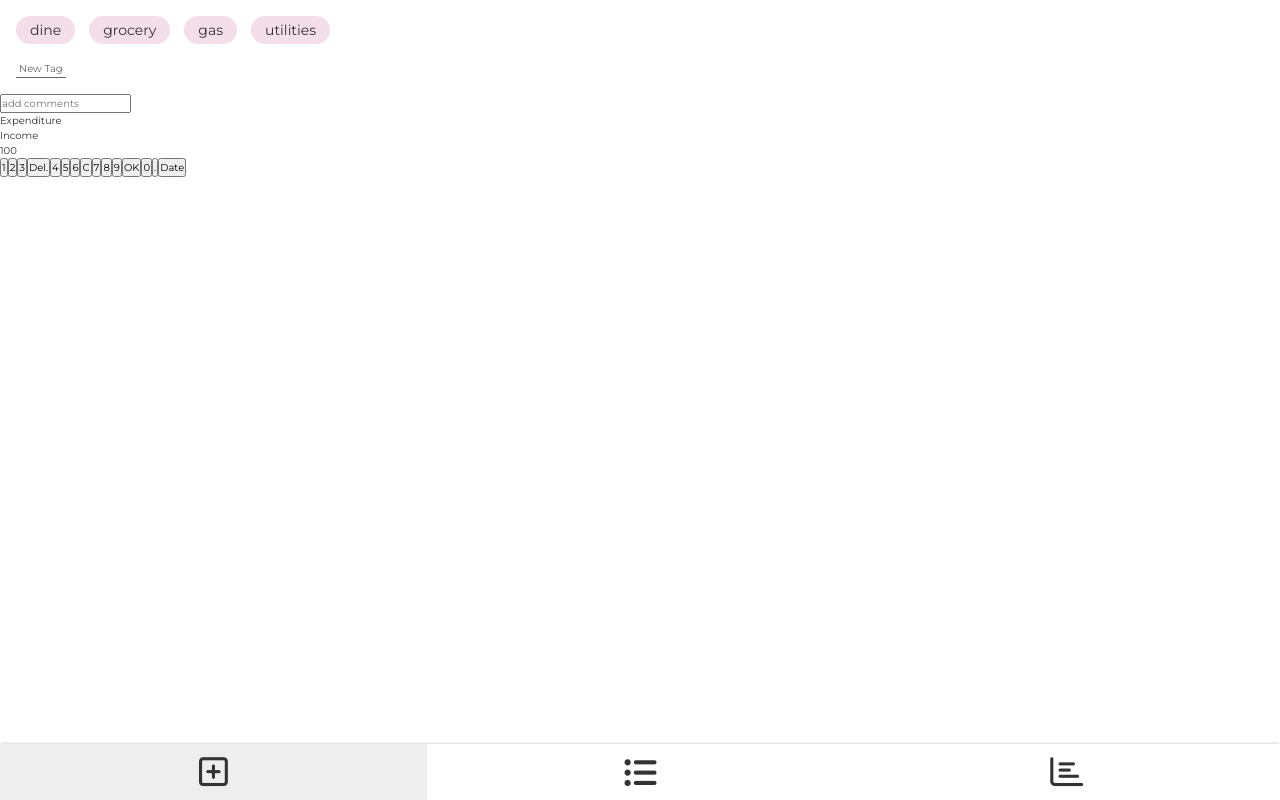
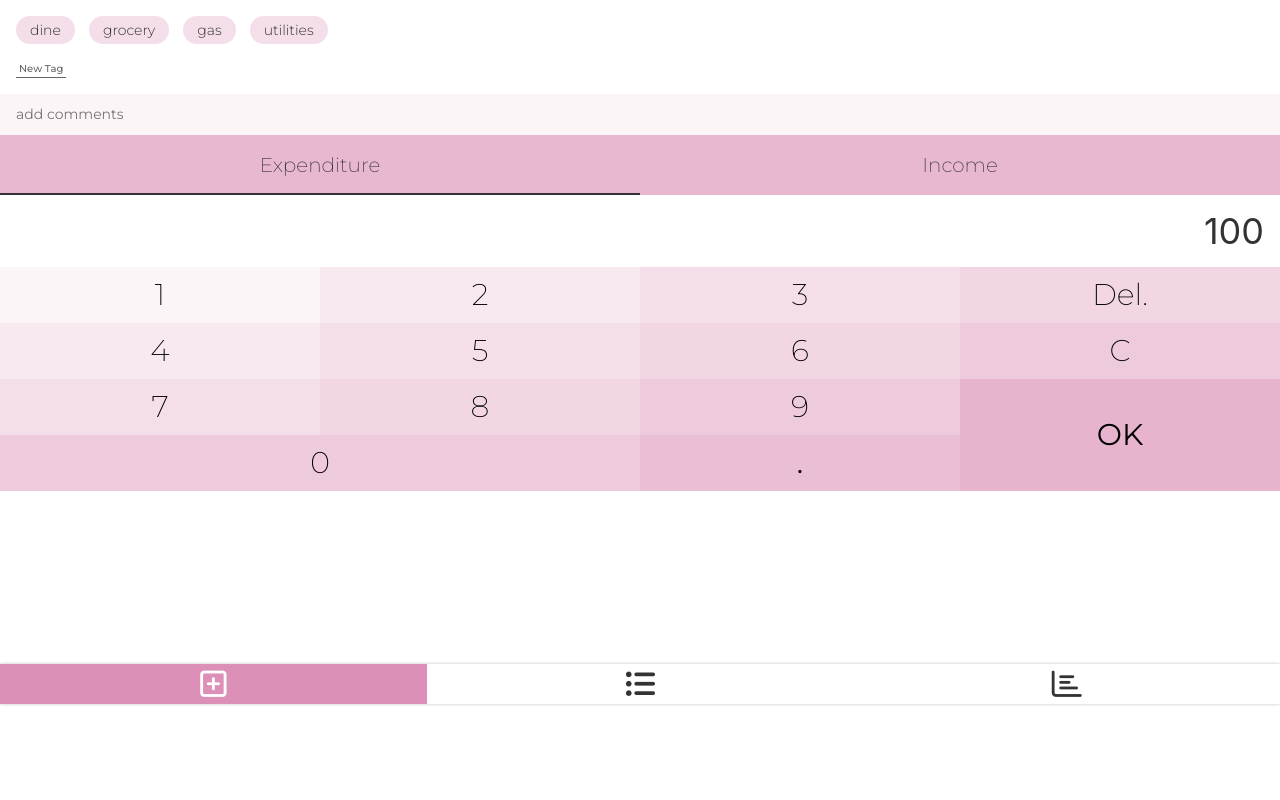
Before and after one commit to lavaboy1738/xpensity-vue, a Vue app: page /#/money in a window 1280 px wide. Built offline with nearby package versions, Linux system fonts and the light colour scheme.

Commit message:
styling the buttons and display number

```diff
--- a/public/index.html
+++ b/public/index.html
@@ -6,7 +6,7 @@
     <meta name="viewport" content="width=device-width,initial-scale=1,minimum-scale=1,maximum-scale=1,user-scalable=no,viewport-fit=cover">
     <link rel="icon" href="<%= BASE_URL %>favicon.ico">
     <title>Xpensity - Secure the bag</title>
-    <link href="https://fonts.googleapis.com/css2?family=Montserrat&display=swap" rel="stylesheet">
+    <link href="https://fonts.googleapis.com/css2?family=Montserrat:wght@200;300;400;500&display=swap" rel="stylesheet">
   </head>
   <body>
     <div id="app"></div>
--- a/src/assets/style/helper.scss
+++ b/src/assets/style/helper.scss
@@ -1,3 +1,21 @@
 $primary-font: 'Montserrat', sans-serif;
 $primary-color: #e8b7d0;
 $secondary-color: #333333;
+$shadow-color: rgba(0,0,0,0.25);
+
+%clearfix{
+    &::after{
+        content: "";
+        display: block;
+        clear:both;
+    }
+}
+
+%shadow{
+    box-shadow: 0 0 3px $shadow-color;
+}
+
+%inwardShadow {
+    box-shadow: inset 0 -5px 5px -5px $shadow-color
+    inset 0 5px 5px -5px $shadow-color;
+}
--- a/src/components/Nav.vue
+++ b/src/components/Nav.vue
@@ -1,8 +1,8 @@
 <template>
     <div class="nav">
-      <router-link to="/money" class="item" active-class="selected" ><i class="far fa-plus-square"></i></router-link>
-      <router-link to="/tags" class="item" active-class="selected" ><i class="fas fa-list-ul"></i></router-link>
-      <router-link to="/stats" class="item" active-class="selected" ><i class="far fa-chart-bar"></i></router-link>
+        <router-link to="/money" class="item" active-class="selected"><i class="far fa-plus-square"></i></router-link>
+        <router-link to="/tags" class="item" active-class="selected"><i class="fas fa-list-ul"></i></router-link>
+        <router-link to="/stats" class="item" active-class="selected"><i class="far fa-chart-bar"></i></router-link>
     </div>
 </template>
 
@@ -13,23 +13,33 @@
 </script>
 
 <style lang="scss" scoped>
-.nav{
-    display: flex;
-    box-shadow: 0 0 3px rgba(0,0,0,0.25);
-    .item{
-        width: 33.33333%;
+    @import "~@/assets/style/helper.scss";
+
+    .nav {
         display: flex;
-        justify-content: center;
-        align-items: center;
-        height: 5.6em;
+        @extend %shadow;
 
-        &.selected{
-            background-color: #eeeeee
+        .item {
+            width: 33.33333%;
+            display: flex;
+            justify-content: center;
+            align-items: center;
+            height: 4em;
+
+            &.selected {
+                background-color: darken($primary-color, 10%);
+
+                .fas,
+                .far {
+                    color: white;
+                }
+            }
+
+            .fas,
+            .far {
+                font-size: 3em;
+                color: #333333;
+            }
         }
     }
-}
-.fas, .far{
-    font-size: 3.3em;
-    color: #333333;
-}
 </style>
--- a/src/components/layout.vue
+++ b/src/components/layout.vue
@@ -1,5 +1,5 @@
 <template>
-    <div class="nav-wrapper">
+    <div class="layout-wrapper">
         <div class="content">
             <slot/>
         </div>
@@ -16,15 +16,13 @@ export default {
 </script>
 
 <style lang="scss" scoped>
-.nav-wrapper{
-    // border: 5px solid red;
+.layout-wrapper{
     display: flex;
     flex-direction: column;
-    height: 100vh;
+    height: 88vh;
 }
 
 .content{
-    // border: 5px solid blue;
     overflow: auto;
     flex-grow: 1;
 }
--- a/src/views/Money.vue
+++ b/src/views/Money.vue
@@ -1,6 +1,7 @@
 <template>
     <div>
         <layout>
+            <div class="wrapper">
                 <div class="tags">
                     <ul class="current-tags">
                         <li class="tag">dine</li>
@@ -17,7 +18,7 @@
                 </div>
                 <div class="types">
                     <ul>
-                    <li class="type">Expenditure</li>
+                        <li class="type selected">Expenditure</li>
                         <li class="type">Income</li>
                     </ul>
                 </div>
@@ -35,10 +36,10 @@
                         <button class="numpad-button">7</button>
                         <button class="numpad-button">8</button>
                         <button class="numpad-button">9</button>
-                    <button class="numpad-button">OK</button>
-                    <button class="numpad-button">0</button>
-                    <button class="numpad-button">.</button>
-                    <button class="numpad-button">Date</button>
+                        <button class="numpad-button ok">OK</button>
+                        <button class="numpad-button zero">0</button>
+                        <button class="numpad-button dot">.</button>
+                    </div>
                 </div>
             </div>
         </layout>
@@ -48,20 +49,32 @@
 <script>
     import Layout from "../components/layout.vue";
     export default {
-        name:"Money",
-        components: {Layout}
+        name: "Money",
+        components: {
+            Layout
+        }
     }
 </script>
 
 <style lang="scss" scoped>
     @import "~@/assets/style/helper.scss";
-    .tags{
+
+    .wrapper {
+        display: flex;
+        flex-direction: column;
+        flex-wrap: wrap;
+    }
+
+    .tags {
         padding: 1.6em;
-        .current-tags{
+        height: 100%;
+
+        .current-tags {
             font-size: 1.4em;
+            font-weight: 300;
             display: flex;
 
-            .tag{
+            .tag {
                 height: 2em;
                 line-height: 2em;
                 padding-left: 1em;
@@ -71,10 +84,12 @@
                 margin-right: 1em;
             }
         }
-        .new-tag{
+
+        .new-tag {
             padding-top: 1.6em;
 
-            button{
+            button {
+                font-weight: 500;
                 opacity: 0.6;
                 background: transparent;
                 border: none;
@@ -83,4 +98,123 @@
             }
         }
     }
+
+    .comments {
+        padding: 0 1.6em;
+        background-color: lighten($primary-color, 16%);
+        display: flex;
+
+        input {
+            font-size: 1.4em;
+            padding: 0.7em 0;
+            border: none;
+            background: transparent;
+            outline: none;
+            flex-grow: 1;
+        }
+    }
+
+    .types {
+        background-color: $primary-color;
+
+        ul {
+            display: flex;
+
+            li {
+                width: 50%;
+                display: flex;
+                justify-content: center;
+                align-items: center;
+                font-size: 2em;
+                font-weight: 200;
+                line-height: 3em;
+                position: relative;
+
+                &.selected::after {
+                    content: "";
+                    position: absolute;
+                    height: 0.1em;
+                    width: 100%;
+                    background-color: $secondary-color;
+                    left: 0;
+                    bottom: 0;
+                }
+            }
+        }
+    }
+
+    .numpad {
+        .display-number {
+            font-size: 3.6em;
+            font-family: -apple-system, BlinkMacSystemFont, 'Segoe UI', Roboto, Oxygen, Ubuntu, Cantarell, 'Open Sans', 'Helvetica Neue', sans-serif;
+            line-height: 2em;
+            padding-left: 1rem;
+            padding-right: 1rem;
+            text-align: right;
+            @extend %inwardShadow;
+        }
+
+        .numpad-buttons {
+            @extend %clearfix;
+
+            .numpad-button {
+                width: 25vw;
+                background: transparent;
+                border: none;
+                font-size: 3em;
+                font-weight: 200;
+                height: 3.5rem;
+                outline: none;
+
+                &.ok {
+                    float: right;
+                    height: 7rem;
+                    font-weight: 400;
+                }
+
+                &.zero {
+                    width: 50vw;
+                }
+
+                &.dot{
+                    font-weight: 400;
+                }
+
+                &:nth-child(1) {
+                    background: lighten($primary-color, 16%);
+                }
+
+                &:nth-child(2),
+                &:nth-child(5) {
+                    background: lighten($primary-color, 13%);
+                }
+
+                &:nth-child(3),
+                &:nth-child(6),
+                &:nth-child(9) {
+                    background: lighten($primary-color, 10%);
+                }
+
+                &:nth-child(4),
+                &:nth-child(7),
+                &:nth-child(10) {
+                    background: lighten($primary-color, 8%);
+                }
+
+                &:nth-child(8),
+                &:nth-child(11),
+                &:nth-child(13) {
+                    background: lighten($primary-color, 5%);
+                }
+
+                &:nth-child(12) {
+                    background: darken($primary-color, 1%);
+                }
+
+                &:nth-child(14) {
+                    background: lighten($primary-color, 2%);
+                }
+            }
+        }
+    }
 </style>
```
Lines whose indentation alone changed are shown as unchanged.
